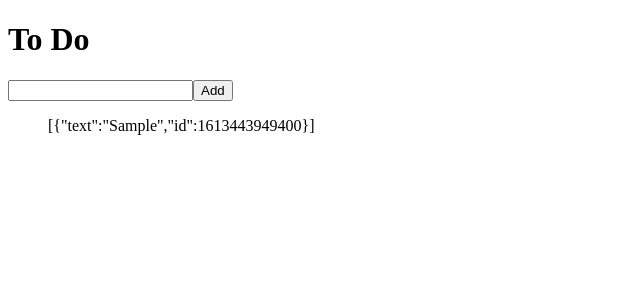
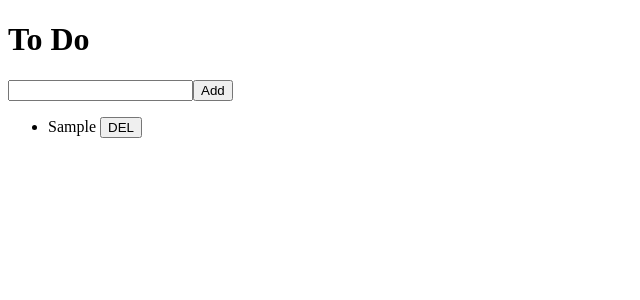
Before and after one commit to zzinaa/vanilla-redux, a React (Create React App) app: page / in a window 1280 px wide. Both pictures are taken after typing "Sample" into the empty fields and a click on the button "Add". Shown: the top 300 px of the page, without its empty margins (0-640 px from the left). Built offline with nearby package versions, Linux system fonts and the light colour scheme.

Commit message:
Delete todos

```diff
--- /dev/null
+++ b/src/components/ToDo.js
@@ -0,0 +1,22 @@
+import React from "react";
+import { connect } from "react-redux";
+import { actionCreators } from "../store";
+
+function ToDo({ text, onBtnClick }) {
+  return (
+    <li>
+      {text} <button onClick={onBtnClick}>DEL</button>
+    </li>
+  );
+}
+
+function mapDispatchToProps(dispatch, ownProps) {
+  return {
+    onBtnClick: () => dispatch(actionCreators.deleteToDo(ownProps.id)),
+  };
+
+  // console.log(ownProps);
+  // {text:"hello", id:~~} 출력됨
+}
+
+export default connect(null, mapDispatchToProps)(ToDo);
--- a/src/routes/Home.js
+++ b/src/routes/Home.js
@@ -1,5 +1,6 @@
 import { React, useState } from "react";
 import { connect } from "react-redux";
+import ToDo from "../components/ToDo";
 import { actionCreators } from "../store";
 
 function Home({ toDos, addToDo }) {
@@ -19,7 +20,11 @@
         <input type="text" value={text} onChange={onChange}></input>
         <button>Add</button>
       </form>
-      <ul>{JSON.stringify(toDos)}</ul>
+      <ul>
+        {toDos.map((toDo) => (
+          <ToDo {...toDo} key={toDo.id} />
+        ))}
+      </ul>
     </>
   );
 }
```
